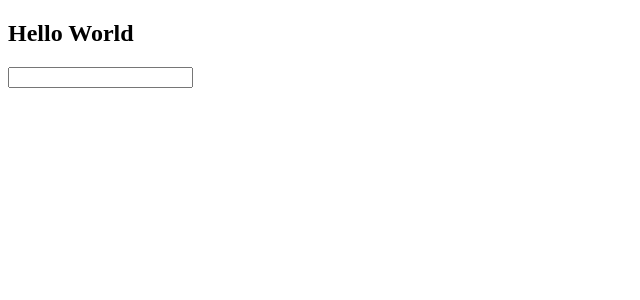
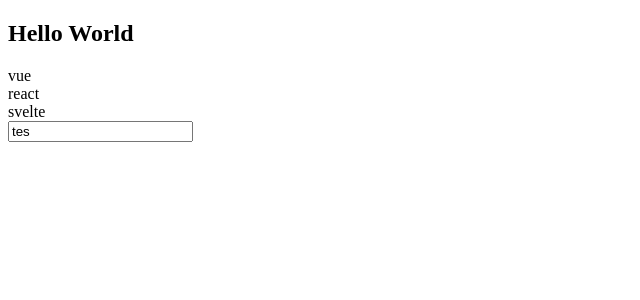
Before and after one commit to Ardhiityo/VueJS-3-Mastery-BWA, a Vue app in the folder vue-101/: page / in a window 1280 px wide. Shown: the top 300 px of the page, without its empty margins (0-640 px from the left). Built offline with nearby package versions, Linux system fonts and the light colour scheme.

Commit message:
Mengenal Sintaks Vue js

```diff
--- a/vue-101/src/components/TagInput.vue
+++ b/vue-101/src/components/TagInput.vue
@@ -1,9 +1,18 @@
 <script>
 export default {
-    name: 'TagInput'
+    name: 'TagInput',
+    data: () => ({
+        value: 'tes',
+        tags: ['vue', 'react', 'svelte']
+    })
 }
 </script>
 
 <template>
-    <input type="text" name="" id="">
+    <section>
+        <div v-for="(tag, index) in tags" :key="index">
+            {{ tag }}
+        </div>
+        <input type="text" name="" id="" :value="value">
+    </section>
 </template>
```
